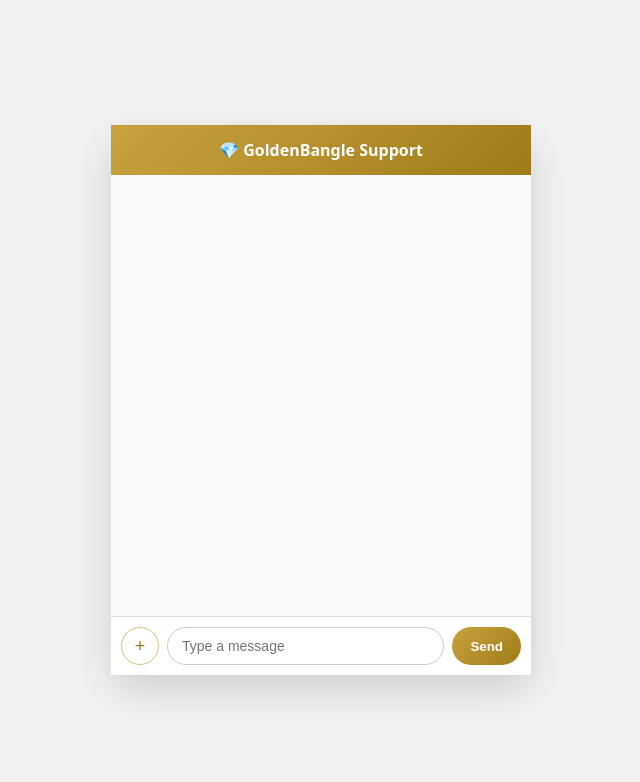
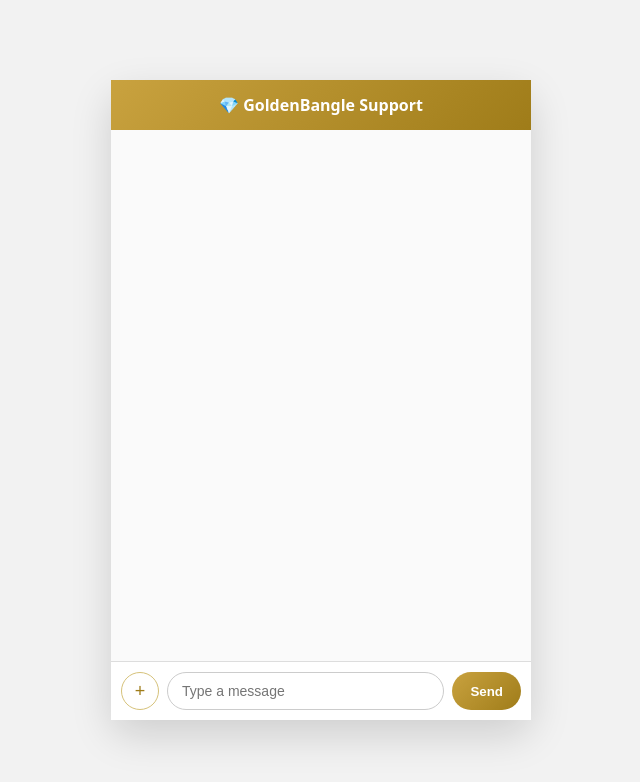
Before and after one commit to pransu-coder/chatbot-backend, a website: page public/index.html in a window 1280 px wide. Shown: the whole page, without its empty margins (319-959 px from the left). Drawn offline with Linux system fonts and the light colour scheme.

Commit message:
Update index.html

```diff
--- a/public/index.html
+++ b/public/index.html
@@ -16,28 +16,29 @@ html, body {
   background: #f2f2f2;
 }
 
-/* ===== PAGE WRAPPER ===== */
 .page {
-  min-height: 100vh;
+  min-height: 100svh; /* 🔥 FIX: real mobile viewport height */
   display: flex;
   justify-content: center;
   align-items: center;
 }
 
-/* ===== CHAT CONTAINER ===== */
+/* ===== CHAT APP ===== */
 .chat-app {
   width: 100%;
-  height: 100vh;
   max-width: 420px;
+  height: 100svh;        /* 🔥 mobile correct height */
+  max-height: 100svh;
   background: #fff;
   display: flex;
   flex-direction: column;
 }
 
+
 /* Laptop / Desktop card */
 @media (min-width: 768px) {
   .chat-app {
-    height: 550px;
+    height: 640px;
     border-radius: 16px;
     box-shadow: 0 15px 40px rgba(0,0,0,.15);
   }
```
